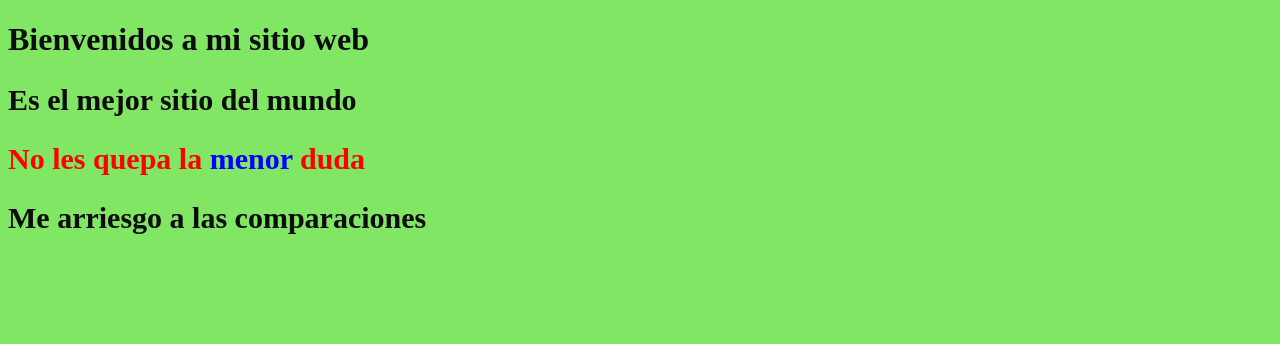
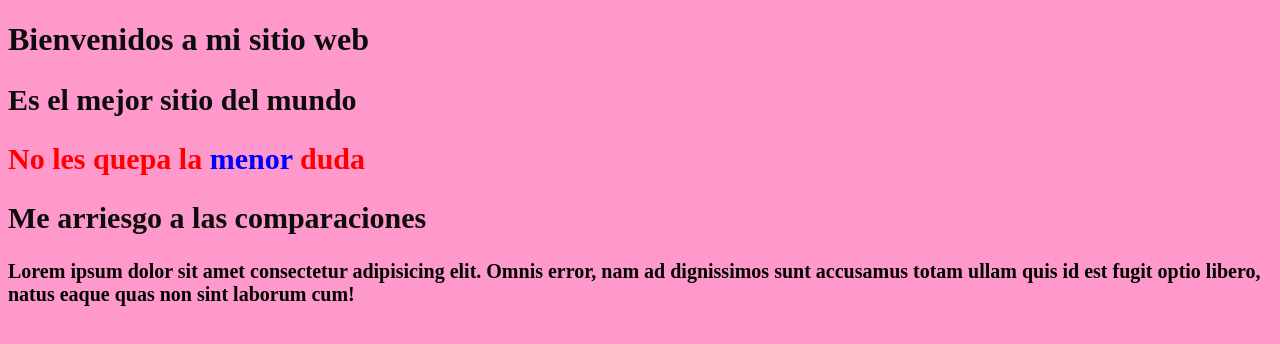
Before and after one commit to ewnarvaez/practica_flexbox, a plain HTML site: page index.htm in a window 1280 px wide. Drawn offline with Linux system fonts and the light colour scheme.

Commit message:
Mejorando la presentación del sitio web
Modifique el color de fondo y agregue lorem ipsum

```diff
--- a/css/style.css
+++ b/css/style.css
@@ -7,7 +7,7 @@ h2 {
 }
 
 body {
-    background-color: rgb(128, 230 , 100);
+    background-color: rgb(255, 153, 204);
 }
 #duda {
     color: red;
@@ -16,3 +16,8 @@ body {
 #duda span {
     color: blue;
 }
+
+p {
+    font-size: 20px;
+    font-weight: 600;
+}
--- a/index.htm
+++ b/index.htm
@@ -12,5 +12,6 @@
     <h2>Es el mejor sitio del mundo</h2>
     <h2 id="duda">No les quepa la <span>menor</span> duda</h2>
     <h2>Me arriesgo a las comparaciones</h2>
+    <p>Lorem ipsum dolor sit amet consectetur adipisicing elit. Omnis error, nam ad dignissimos sunt accusamus totam ullam quis id est fugit optio libero, natus eaque quas non sint laborum cum!</p>
 </body>
 </html>
```
